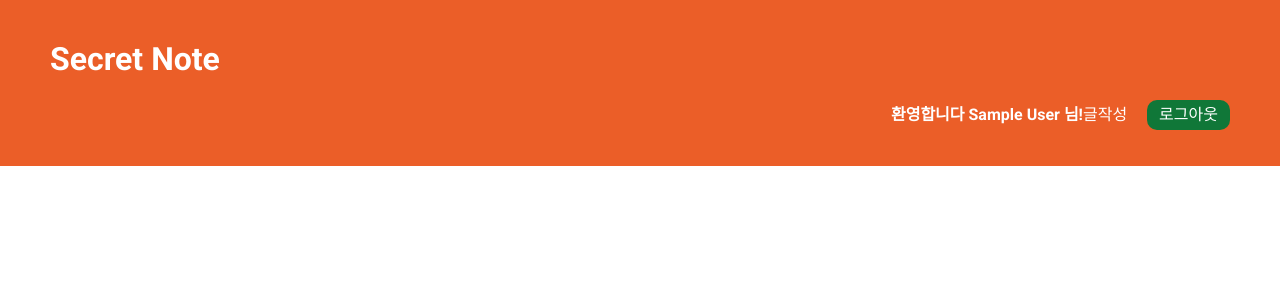
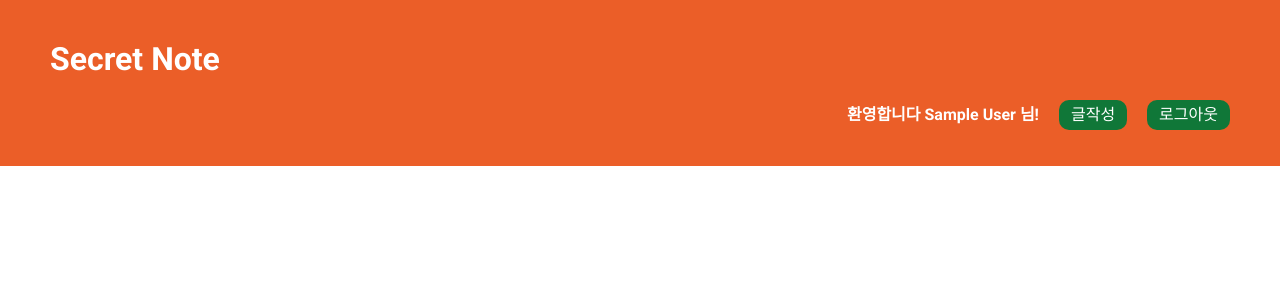
Before and after one commit to minji0123/firebase-diary, a React (Create React App) app: page / in a window 1280 px wide. Shown: the top 300 px of the page. Built offline with nearby package versions, Linux system fonts and the light colour scheme; no server answers; the database is empty; sample sign-in values are in the browser's storage.

Commit message:
리다이렉트 처리

```diff
--- a/src/components/Nav.js
+++ b/src/components/Nav.js
@@ -14,7 +14,7 @@ export default function Nav(){
 
     return(
         <nav className={styled.nav}>
-            <h1 className={styled.tit}>Secret Note</h1>
+            <h1 className={styled.tit}><Link to="/" >Secret Note</Link></h1>
             <ul className={styled.list_nav}>
                 {!user &&
                     <>
@@ -25,7 +25,8 @@ export default function Nav(){
                 {user &&
                     <li>
                         <strong>환영합니다 {user.displayName} 님!</strong>
-                        <Link to="/input" >글작성</Link>
+
+                        <button type='button' ><Link to="/input" >글작성</Link></button>
                         <button type='button' onClick={logout}>로그아웃</button>
                     </li>
                 }
--- a/src/pages/home/DiaryForm.js
+++ b/src/pages/home/DiaryForm.js
@@ -1,13 +1,14 @@
 /* eslint-disable*/
 
 import { useEffect, useState } from "react"
+import { useNavigate } from "react-router-dom";
 import { useFirestore } from "../../hooks/useFirestore";
 export default function DiaryForm({uid,displayName}) {
 
     const [title, setTitle] = useState("");
     const [text, setText] = useState("");
     const { addDocument, response } = useFirestore("diary");// 컬랙션 이름 파라미터로 넣어주기
-
+    const navigate = useNavigate(); // 리다이렉트
 
     const handleData = (event) => {
         if (event.target.id === 'tit') {
@@ -27,8 +28,8 @@ export default function DiaryForm({uid,displayName}) {
 
     const handleSubmit = (event) => {
         event.preventDefault();
-        console.log('제목, 내용 ??',title, text);
         addDocument({uid, displayName, title, text});// uid:작성한 유저 id
+        navigate("/")
     }
 
     return (
@@ -42,7 +43,7 @@ export default function DiaryForm({uid,displayName}) {
                     <label htmlFor="txt">일기 내용 : </label>
                     <textarea id="txt" type='text' value={text} required onChange={handleData}></textarea>
 
-                    <button type="submit">저장하기</button>
+                    <button  type="submit">저장하기</button>
                 </fieldset>
             </form>
         </>
```
Also changed, not shown: 1 other file (tests, documents, lock files or other folders).
